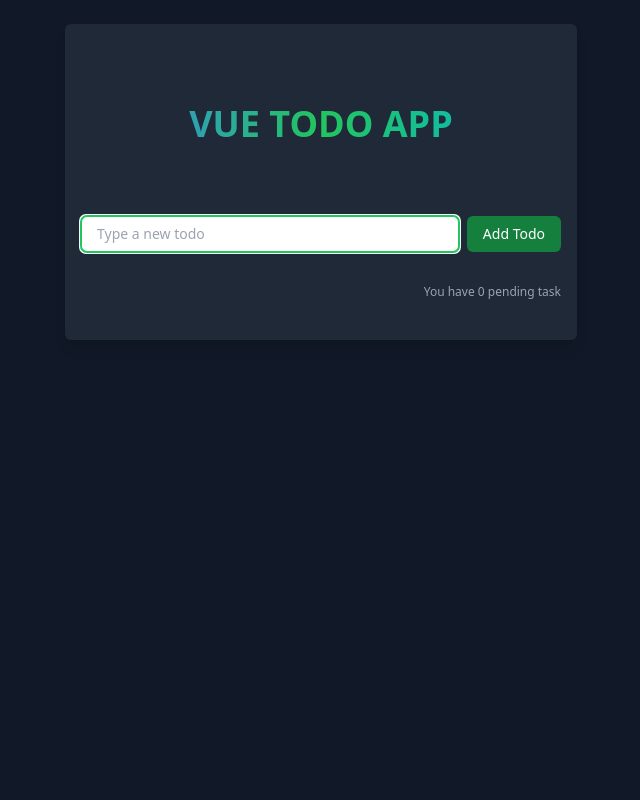
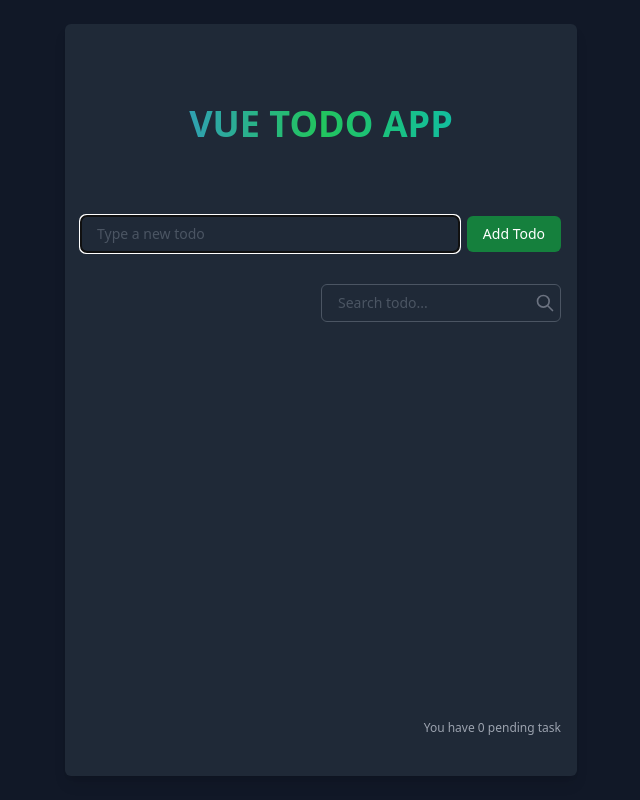
Before and after one commit to paristama/vue-todo, a Vue app: page / in a window 1280 px wide. Shown: the whole page, without its empty margins (319-959 px from the left). Built offline with nearby package versions, Linux system fonts and the light colour scheme; a web font is replaced by a local one.

Commit message:
create component search and filter todos method

```diff
--- a/index.html
+++ b/index.html
@@ -10,7 +10,7 @@
   <body>
     <div
       id="app"
-      class="bg-gray-900 min-h-screen flex justify-center items-start px-4"
+      class="bg-gray-900 max-h-screen min-h-screen flex justify-center px-4"
     ></div>
     <script type="module" src="/src/main.js"></script>
   </body>
--- a/src/App.vue
+++ b/src/App.vue
@@ -1,6 +1,6 @@
 <template>
   <div
-    class="bg-gray-800 px-4 py-10 shadow-lg my-6 w-full rounded-md md:max-w-lg text-white"
+    class="bg-gray-800 px-4 py-10 shadow-lg my-6 w-full rounded-md md:max-w-lg text-white max-h-full flex flex-col"
   >
     <h1
       class="text-4xl py-10 text-center font-extrabold bg-gradient-to-r from-blue-500 via-green-500 to-cyan-500 bg-clip-text text-transparent"
@@ -11,7 +11,7 @@
       <div class="flex space-x-2">
         <input
           type="text"
-          class="bg-gray-600 flex-1 rounded-md px-4 py-2 text-sm focus:bg-white focus:text-black focus-visible:outline-green-500"
+          class="bg-gray-700 flex-1 rounded-md px-4 py-2 text-sm focus:bg-gray-800 focus:placeholder:text-gray-600"
           placeholder="Type a new todo"
           v-model="newTodo"
           autofocus
@@ -24,12 +24,13 @@
         </button>
       </div>
     </form>
-    <!-- <div class="w-full border border-white mb-6"></div> -->
+    <Search :todos="todos" :todoList="todoList" />
     <Todos
       :todos="todos"
       :totalTodo="totalTodo"
       @showModal="showModal"
       @toggleDone="toggleDone"
+      v-model="todoList"
     />
   </div>
   <Modal
@@ -43,14 +44,16 @@
 <script>
 import Todos from "./components/Todos.vue";
 import Modal from "./components/Modal.vue";
+import Search from "./components/Search.vue";
 export default {
-  components: { Todos, Modal },
+  components: { Todos, Modal, Search },
   data() {
     return {
       selectedTodo: {},
       open: false,
       newTodo: "",
       todos: [],
+      todoList: {},
     };
   },
   mounted() {
--- a/src/components/Modal.vue
+++ b/src/components/Modal.vue
@@ -41,7 +41,7 @@
           <div
             class="inline-block align-bottom bg-white rounded-lg text-left overflow-hidden shadow-xl transform transition-all sm:my-8 sm:align-middle sm:max-w-lg sm:w-full"
           >
-            <div class="bg-white px-4 pt-5 pb-4 sm:p-6 sm:pb-4">
+            <div class="bg-gray-800 px-4 pt-5 pb-4 sm:p-6 sm:pb-4">
               <div class="sm:flex sm:items-start">
                 <div
                   class="mx-auto flex-shrink-0 flex items-center justify-center h-12 w-12 rounded-full bg-red-100 sm:mx-0 sm:h-10 sm:w-10"
@@ -54,12 +54,12 @@
                 <div class="mt-3 text-center sm:mt-0 sm:ml-4 sm:text-left">
                   <DialogTitle
                     as="h3"
-                    class="text-lg leading-6 font-medium text-gray-900"
+                    class="text-lg leading-6 font-medium text-gray-100"
                   >
                     Are you sure?
                   </DialogTitle>
                   <div class="mt-2">
-                    <p class="text-sm text-gray-500">
+                    <p class="text-sm text-gray-100">
                       Do you really want to delete todo "<strong>{{
                         todo.activity
                       }}</strong
@@ -70,7 +70,7 @@
               </div>
             </div>
             <div
-              class="bg-gray-50 px-4 py-3 sm:px-6 sm:flex sm:flex-row-reverse"
+              class="bg-gray-800 px-4 py-3 sm:px-6 sm:flex sm:flex-row-reverse"
             >
               <button
                 type="button"
@@ -81,7 +81,7 @@
               </button>
               <button
                 type="button"
-                class="mt-3 w-full inline-flex justify-center rounded-md border border-gray-300 shadow-sm px-4 py-2 bg-white text-base font-medium text-gray-700 hover:bg-gray-50 focus:outline-none focus:ring-2 focus:ring-offset-2 focus:ring-indigo-500 sm:mt-0 sm:ml-3 sm:w-auto sm:text-sm"
+                class="mt-3 w-full inline-flex justify-center rounded-md border border-gray-300 shadow-sm px-4 py-2 bg-transparent text-base font-medium text-gray-100 hover:bg-gray-50 hover:text-gray-800 focus:outline-none focus:ring-2 focus:ring-offset-2 focus:ring-indigo-500 sm:mt-0 sm:ml-3 sm:w-auto sm:text-sm"
                 @click="$emit('update:modelValue', false)"
                 ref="cancelButtonRef"
               >
--- /dev/null
+++ b/src/components/Search.vue
@@ -0,0 +1,42 @@
+<template>
+  <div class="relative text-gray-500 mb-6 w-1/2 ml-auto">
+    <input
+      type="text"
+      class="w-full right bg-transparent border-gray-600 border px-4 py-2 rounded-md text-sm focus:outline-none placeholder:text-gray-600"
+      placeholder="Search todo..."
+      v-model="keyword"
+      @input="filterTodos"
+    />
+    <div class="absolute inset-y-0 flex items-center right-0 pr-1.5">
+      <SearchIcon class="h-5 w-5" />
+    </div>
+  </div>
+</template>
+
+<script>
+import { SearchIcon } from "@heroicons/vue/outline";
+export default {
+  components: { SearchIcon },
+  props: {
+    todos: Array,
+    todoList: Object,
+  },
+  // emits: ["update:modelValue"],
+  data() {
+    return {
+      keyword: "",
+    };
+  },
+  methods: {
+    filterTodos() {
+      this.todos.forEach((todo, index) => {
+        if (
+          todo.activity.toLowerCase().indexOf(this.keyword.toLowerCase()) !== -1
+        ) {
+          this.todoList[index].style.display = "flex";
+        } else this.todoList[index].style.display = "none";
+      });
+    },
+  },
+};
+</script>
--- a/src/components/Todos.vue
+++ b/src/components/Todos.vue
@@ -1,5 +1,9 @@
 <template>
-  <ul class="divide-y divide-gray-400 mb-8">
+  <div class="relative h-full">
+    <ul
+      class="divide-y divide-gray-400 mb-8 max-h-full overflow-auto absolute w-full"
+      ref="todoList"
+    >
       <Todo
         v-for="(todo, index) in todos"
         :key="index"
@@ -9,7 +13,8 @@
         @toggleDone="toggleDone(index)"
       />
     </ul>
-  <div>
+  </div>
+  <div class="mt-4">
     <p class="text-right text-xs text-gray-400">
       You have {{ totalTodo }} pending task
     </p>
@@ -20,10 +25,11 @@
 import Todo from "./Todo.vue";
 export default {
   components: { Todo },
-  emits: ["showModal", "toggleDone"],
+  emits: ["showModal", "toggleDone", "update:modelValue"],
   props: {
     todos: Array,
     totalTodo: Number,
+    modelValue: Object,
   },
   methods: {
     showModal(todoIndex) {
@@ -33,5 +39,8 @@ export default {
       this.$emit("toggleDone", todoIndex);
     },
   },
+  mounted() {
+    this.$emit("update:modelValue", this.$refs.todoList.children);
+  },
 };
 </script>
```
Lines whose indentation alone changed are shown as unchanged.
